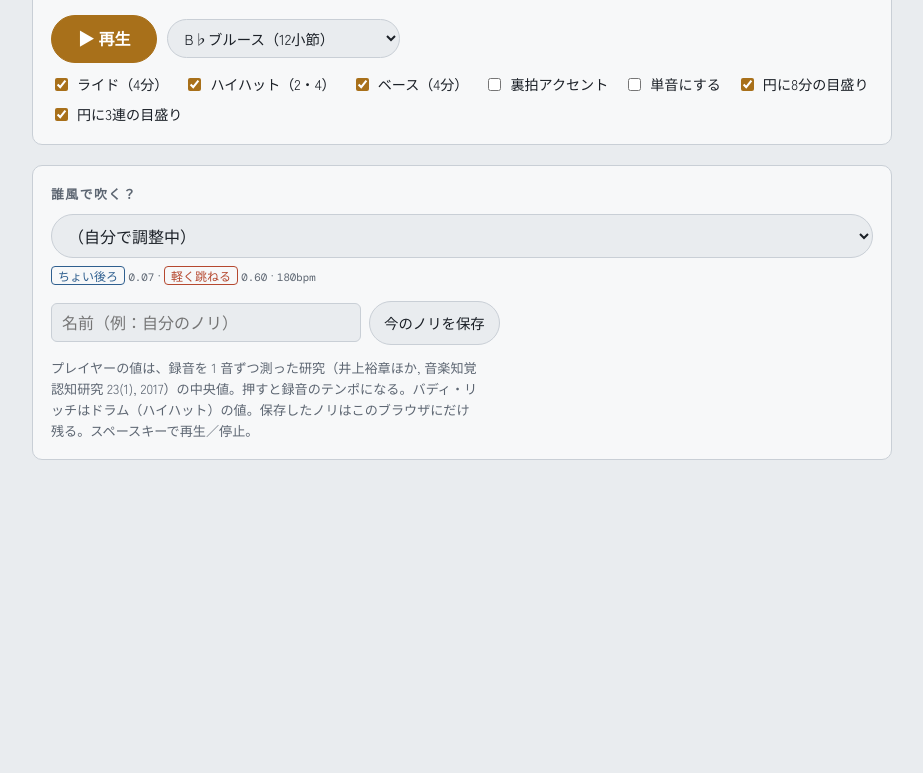
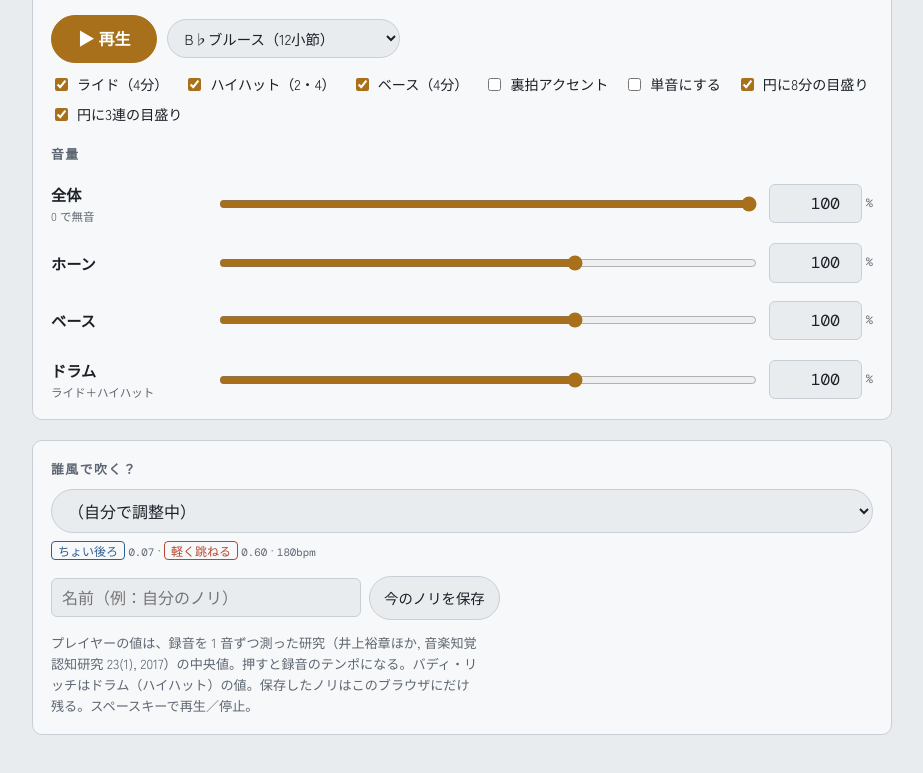
Before and after one commit to yasact/nori-lab, a plain HTML site: page index.html in a window 1280 px wide. Shown: the part 788-1561 px from the top of the page, without its empty margins (178-1101 px from the left). Before the commit the page ends 1304 px from the top, so only its background shows below. Drawn offline with nearby package versions, Linux system fonts and the light colour scheme.

Commit message:
feat: issue#10 Step 1 Audio graph, markup and wiring
Add part buses before the compressor and an output gain after it, plus four volume rows (全体/ホーン/ベース/ドラム) under the play bar.

Co-Authored-By: Claude Opus 5.5 <noreply@anthropic.com>
Claude-Session: https://claude.ai/code/session_019LjQwtHQSUs222dqYnKPr8

```diff
--- a/index.html
+++ b/index.html
@@ -40,6 +40,8 @@ canvas{display:block;width:100%;height:170px}
 .readout small{display:block;font-size:.72rem;color:var(--mute);letter-spacing:.04em}
 .readout b{font-family:var(--f-num);font-weight:500;font-size:1.15rem;font-variant-numeric:tabular-nums}
 .controls{display:flex;flex-direction:column;gap:18px}
+.vol{display:flex;flex-direction:column;gap:18px}
+.vol h2{margin:0}
 .row{display:grid;grid-template-columns:9.5em 1fr 6.5em;align-items:center;gap:14px}
 .row label{font-weight:700;font-size:.95rem}
 .row label em{display:block;font-style:normal;font-weight:400;font-size:.72rem;color:var(--mute)}
@@ -144,6 +146,30 @@ h2{font-size:.8rem;letter-spacing:.12em;color:var(--mute);margin:0 0 10px;font-w
         <label><input type="checkbox" id="m-mono">単音にする</label>
         <label><input type="checkbox" id="m-t8" checked>円に8分の目盛り</label>
         <label><input type="checkbox" id="m-t3" checked>円に3連の目盛り</label>
+      </div>
+    </div>
+
+    <div class="vol" role="group" aria-labelledby="vol-h">
+      <h2 id="vol-h">音量</h2>
+      <div class="row">
+        <label for="vol-all">全体<em>0 で無音</em></label>
+        <input type="range" id="vol-all-r" min="0" max="100" step="1" value="100" aria-label="音量（全体）">
+        <div class="num"><input type="number" id="vol-all" min="0" max="100" step="1" value="100"><span>%</span></div>
+      </div>
+      <div class="row">
+        <label for="vol-horn">ホーン</label>
+        <input type="range" id="vol-horn-r" min="0" max="150" step="1" value="100" aria-label="音量（ホーン）">
+        <div class="num"><input type="number" id="vol-horn" min="0" max="150" step="1" value="100"><span>%</span></div>
+      </div>
+      <div class="row">
+        <label for="vol-bass">ベース</label>
+        <input type="range" id="vol-bass-r" min="0" max="150" step="1" value="100" aria-label="音量（ベース）">
+        <div class="num"><input type="number" id="vol-bass" min="0" max="150" step="1" value="100"><span>%</span></div>
+      </div>
+      <div class="row">
+        <label for="vol-drums">ドラム<em>ライド＋ハイハット</em></label>
+        <input type="range" id="vol-drums-r" min="0" max="150" step="1" value="100" aria-label="音量（ドラム）">
+        <div class="num"><input type="number" id="vol-drums" min="0" max="150" step="1" value="100"><span>%</span></div>
       </div>
     </div>
   </section>
@@ -268,17 +294,21 @@ h2{font-size:.8rem;letter-spacing:.12em;color:var(--mute);margin:0 0 10px;font-w
   }
 
   // ---- 音 ----
-  let ctx = null, master, noiseBuf;
+  let ctx = null, master, hornBus, bassBus, drumBus, out, noiseBuf;
   function initAudio(){
     ctx = new (window.AudioContext || window.webkitAudioContext)();
     master = ctx.createGain(); master.gain.value = 0.8;
     const comp = ctx.createDynamicsCompressor();
-    master.connect(comp).connect(ctx.destination);
+    // パート別の音量はコンプの前（既定値で今の音を保つ）、全体はコンプの後（比例して効く）
+    [hornBus, bassBus, drumBus] = [0, 0, 0].map(() => { const g = ctx.createGain(); g.connect(master); return g; });
+    out = ctx.createGain();
+    master.connect(comp).connect(out).connect(ctx.destination);
+    VOL.forEach(k => { volParam(k).value = gainOf(k); });
     noiseBuf = ctx.createBuffer(1, ctx.sampleRate * 0.5, ctx.sampleRate);
     const d = noiseBuf.getChannelData(0);
     for (let i = 0; i < d.length; i++) d[i] = Math.random()*2 - 1;
     // ライド右・ハット左に振って、同じ高域でも聞き分けられるようにする
-    const pan = v => { const p = ctx.createStereoPanner(); p.pan.value = v; p.connect(master); return p; };
+    const pan = v => { const p = ctx.createStereoPanner(); p.pan.value = v; p.connect(drumBus); return p; };
     ridePan = pan(0.35); hatPan = pan(-0.35);
     // ライド: 808式の非整数比 square 6本を鳴らしっぱなしにして、VCA だけ叩くたびに開く
     const hp = ctx.createBiquadFilter(); hp.type = 'highpass'; hp.frequency.value = 3000;
@@ -289,7 +319,7 @@ h2{font-size:.8rem;letter-spacing:.12em;color:var(--mute);margin:0 0 10px;font-w
     });
   }
   let ridePan, hatPan, rideVca;
-  function noiseHit(t, freq, dur, vol, dest = master, type = 'highpass'){
+  function noiseHit(t, freq, dur, vol, dest, type = 'highpass'){
     const s = ctx.createBufferSource(); s.buffer = noiseBuf;
     const f = ctx.createBiquadFilter(); f.type = type; f.frequency.value = freq;
     const g = ctx.createGain();
@@ -312,7 +342,7 @@ h2{font-size:.8rem;letter-spacing:.12em;color:var(--mute);margin:0 0 10px;font-w
     const g = ctx.createGain();
     g.gain.setValueAtTime(0, t); g.gain.linearRampToValueAtTime(0.42, t+0.008);
     g.gain.exponentialRampToValueAtTime(0.12, t+0.12); g.gain.exponentialRampToValueAtTime(0.001, t+len);
-    o.connect(g); o2.connect(g); g.connect(master);
+    o.connect(g); o2.connect(g); g.connect(bassBus);
     o.start(t); o2.start(t); o.stop(t+len+0.02); o2.stop(t+len+0.02);
   }
   function horn(t, midi, len, vol){
@@ -325,7 +355,7 @@ h2{font-size:.8rem;letter-spacing:.12em;color:var(--mute);margin:0 0 10px;font-w
     const g = ctx.createGain(); const m = ctx.createGain(); m.gain.value = 0.5;
     g.gain.setValueAtTime(0, t); g.gain.linearRampToValueAtTime(vol, t+0.012);
     g.gain.setValueAtTime(vol*0.8, t+Math.max(0.02,len*0.6)); g.gain.linearRampToValueAtTime(0, t+len);
-    o1.connect(lp); o2.connect(m).connect(lp); lp.connect(g).connect(master);
+    o1.connect(lp); o2.connect(m).connect(lp); lp.connect(g).connect(hornBus);
     o1.start(t); o2.start(t); o1.stop(t+len+0.02); o2.stop(t+len+0.02);
   }
 
@@ -638,6 +668,25 @@ h2{font-size:.8rem;letter-spacing:.12em;color:var(--mute);margin:0 0 10px;font-w
     if (cur) { head = ((cur[1] % 2) * (60/P.bpm) + (now - cur[0])) * 1000; curChord = cur[2]; } else head = null;
     draw(); requestAnimationFrame(loop);
   }
+  // ---- 音量: 範囲と既定値は markup の range が正。表示 % はつまみ位置で、gain = (位置/100)^2 ----
+  const VOL = ['all', 'horn', 'bass', 'drums'];
+  const rng = k => $('vol-' + k + '-r');
+  const lim = k => [Number(rng(k).min), Number(rng(k).max)];
+  const V = Object.fromEntries(VOL.map(k => [k, Number(rng(k).defaultValue)]));
+  const writeVol = k => { rng(k).value = V[k]; $('vol-' + k).value = V[k]; };
+  const gainOf = k => (V[k] / 100) ** 2;
+  const volParam = k => ({ all: out, horn: hornBus, bass: bassBus, drums: drumBus })[k].gain;
+  const applyVol = k => { if (ctx) volParam(k).setTargetAtTime(gainOf(k), ctx.currentTime, 0.015); };
+  VOL.forEach(k => {
+    writeVol(k); // Firefox はリロード時にフォームの値を復元するので、実際の gain と表示を揃える
+    const set = e => {
+      const v = e.target.valueAsNumber;
+      if (!isFinite(v)) { writeVol(k); return; } // 空欄・非数を 0（無音）にしない
+      V[k] = clampTo(Math.round(v), ...lim(k)); writeVol(k); applyVol(k);
+    };
+    rng(k).addEventListener('input', set);
+    $('vol-' + k).addEventListener('change', set);
+  });
   window.addEventListener('resize', draw);
   matchMedia('(prefers-color-scheme: dark)').addEventListener?.('change', draw);
   new MutationObserver(draw).observe(document.documentElement, {attributes:true, attributeFilter:['data-theme']});
```
